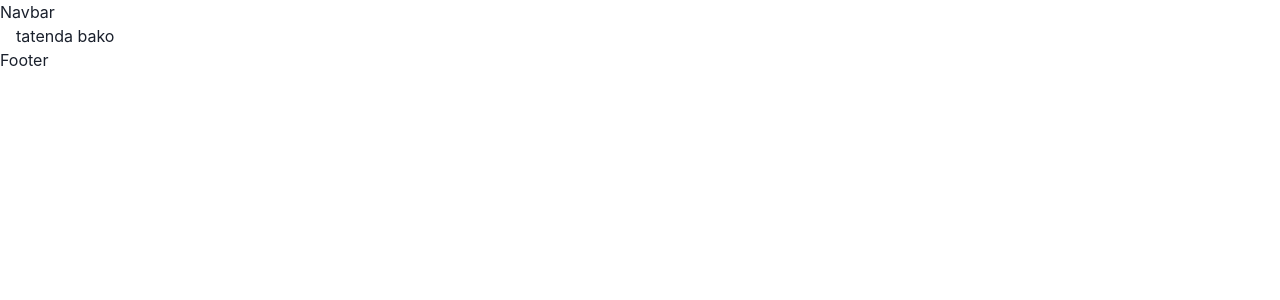
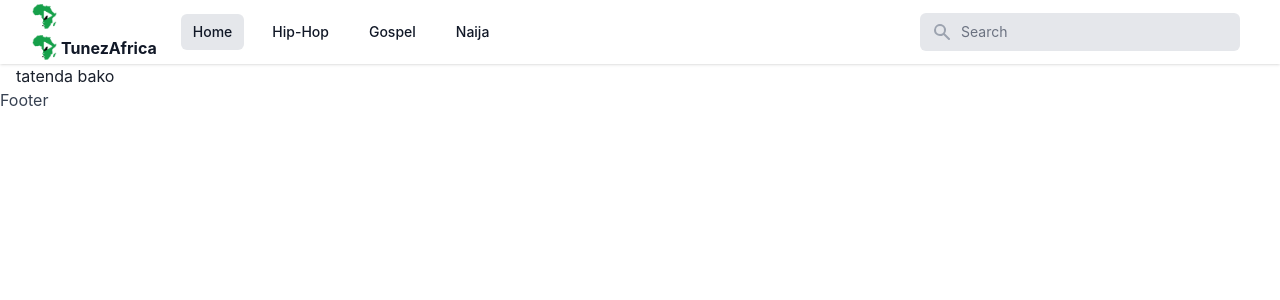
Before and after one commit to tunezafrica/tunezafrica, a Next.js app: page / in a window 1280 px wide. Shown: the top 300 px of the page. Built offline with nearby package versions, Linux system fonts and the light colour scheme.

Commit message:
feat: added logo to navbar

```diff
--- a/components/Navbar/Navbar.jsx
+++ b/components/Navbar/Navbar.jsx
@@ -1,9 +1,116 @@
-import React from 'react'
+import React from "react";
+import { Disclosure } from "@headlessui/react";
+import { SearchIcon } from "@heroicons/react/solid";
+import { MenuIcon, XIcon } from "@heroicons/react/outline";
+import data from "../../utils/data";
+import { useRouter } from "next/router";
+import logo from '../../public/icon.png'
+import Image from "next/image";
 
 function Navbar() {
+  const router = useRouter()
   return (
-    <div>Navbar</div>
-  )
+    <Disclosure as="nav" className="bg-white shadow">
+      {({ open }) => (
+        <>
+          <div className="max-w-7xl mx-auto px-2 sm:px-4 lg:px-8">
+            <div className="relative flex items-center justify-between h-16">
+              <div className="flex items-center px-2 lg:px-0">
+                <div className="flex-shrink-0">
+                  <Image
+                    className="block lg:hidden h-8 w-auto"
+                    src={logo}
+                    height={25}
+                    width={25}
+                    objectFit="cover"
+                    alt="Workflow"
+                  />
+                  <div className="hidden lg:flex flex-row items-center">
+                  <Image
+                    className="hidden lg:block h-8 w-auto"
+                    height={25}
+                    width={25}
+                    objectFit="cover"
+                    src={logo}
+                    alt="Workflow"
+                  />
+                  <p className="text-gray-900 font-bold ml-1">TunezAfrica</p>
+                  </div>
+                </div>
+                <div className="hidden lg:block lg:ml-6">
+                  <div className="flex space-x-4">
+                    {data.categories.map((category, index) => (
+                      <div
+                        onClick={()=> router.push(category.location)}
+                        key={index + category.name}
+                        href={category.location}
+                        className={`${router.asPath === category.location ? "bg-gray-200" : ""} hover:bg-gray-200 text-gray-900 px-3 py-2 cursor-pointer rounded-md text-sm font-medium`}
+                      >
+                        {category.name}
+                      </div>
+                    ))}
+                  </div>
+                </div>
+              </div>
+              <div className="flex-1 flex justify-center px-2 lg:ml-6 lg:justify-end">
+                <div className="max-w-lg w-full lg:max-w-xs">
+                  <label htmlFor="search" className="sr-only">
+                    Search
+                  </label>
+                  <div className="relative">
+                    <div className="absolute inset-y-0 left-0 pl-3 flex items-center pointer-events-none">
+                      <SearchIcon
+                        className="h-5 w-5 text-gray-400"
+                        aria-hidden="true"
+                      />
+                    </div>
+                    <input
+                      id="search"
+                      name="search"
+                      className="block w-full pl-10 pr-3 py-2 border border-transparent rounded-md leading-5 bg-gray-200 text-gray-700 placeholder-gray-500 focus:outline-none focus:bg-white focus:border-white focus:ring-white focus:text-gray-900 sm:text-sm"
+                      placeholder="Search"
+                      type="search"
+                    />
+                  </div>
+                </div>
+              </div>
+              <div className="flex lg:hidden">
+                {/* Mobile menu button */}
+                <Disclosure.Button className="inline-flex items-center justify-center p-2 rounded-md text-gray-500 hover:text-gray-700 hover:bg-gray-200 focus:outline-none focus:ring-2 focus:ring-inset focus:ring-white">
+                  <span className="sr-only">Open main menu</span>
+                  {open ? (
+                    <XIcon className="block h-6 w-6" aria-hidden="true" />
+                  ) : (
+                    <MenuIcon className="block h-6 w-6" aria-hidden="true" />
+                  )}
+                </Disclosure.Button>
+              </div>
+            </div>
+          </div>
+
+          <Disclosure.Panel className="lg:hidden">
+            <div className="px-2 pt-2 pb-3 space-y-1">
+              {/* Current: "bg-gray-900 text-white", Default: "text-gray-300 hover:bg-gray-700 hover:text-white" */}
+             {
+               data.categories.map((category, index)=>(
+                <Disclosure.Button
+                key={index}
+                as="a"
+                href={category.location}
+                className="hover:bg-gray-200 text-gray-700 block px-3 py-2 rounded-md text-base font-medium"
+              >
+                {category.name}
+              </Disclosure.Button>
+               ))
+             }
+
+            </div>
+
+          </Disclosure.Panel>
+        </>
+      )}
+    </Disclosure>
+  );
 }
 
-export default Navbar
+export default Navbar;
--- /dev/null
+++ b/pages/[category]/index.jsx
@@ -0,0 +1,13 @@
+import { useRouter } from "next/router";
+import React from "react";
+import GeneralLayout from "../../layouts/GeneralLayout";
+
+function Category() {
+  const router = useRouter();
+  const { category } = router.query;
+  //   console.log('/[ashjhasd]'.replace(/[\[\]']+/g,''));
+  console.log(category);
+  return <GeneralLayout title={"Category"}>Category</GeneralLayout>;
+}
+
+export default Category;
--- /dev/null
+++ b/utils/data.js
@@ -0,0 +1,41 @@
+const data = {
+  categories: [
+    {
+      name: "Home",
+      description: "",
+      location: '/'
+    },
+    {
+      name: "Hip-Hop",
+      description: "",
+      location: '/hip-hop',
+      sub_categories: [
+        { name: "Hip-Hop Albums", description: "" },
+        { name: "Hip-Hop Eps", description: "" },
+        { name: "Hip-Hop Singles", description: "" },
+      ],
+    },
+    {
+      name: "Gospel",
+      description: "",
+      location: '/gospel',
+      sub_categories: [
+        { name: "Gospel Albums", description: "" },
+        { name: "Gospel Eps", description: "" },
+        { name: "Gospel Singles", description: "" },
+      ],
+    },
+    {
+      name: "Naija",
+      description: "",
+      location: '/naija',
+      sub_categories: [
+        { name: "Naija Albums", description: "" },
+        { name: "Naija Eps", description: "" },
+        { name: "Naija Singles", description: "" },
+      ],
+    },
+  ],
+};
+
+export default data
```
Also changed, not shown: pages/index.jsx (renamed from pages/index.js).
